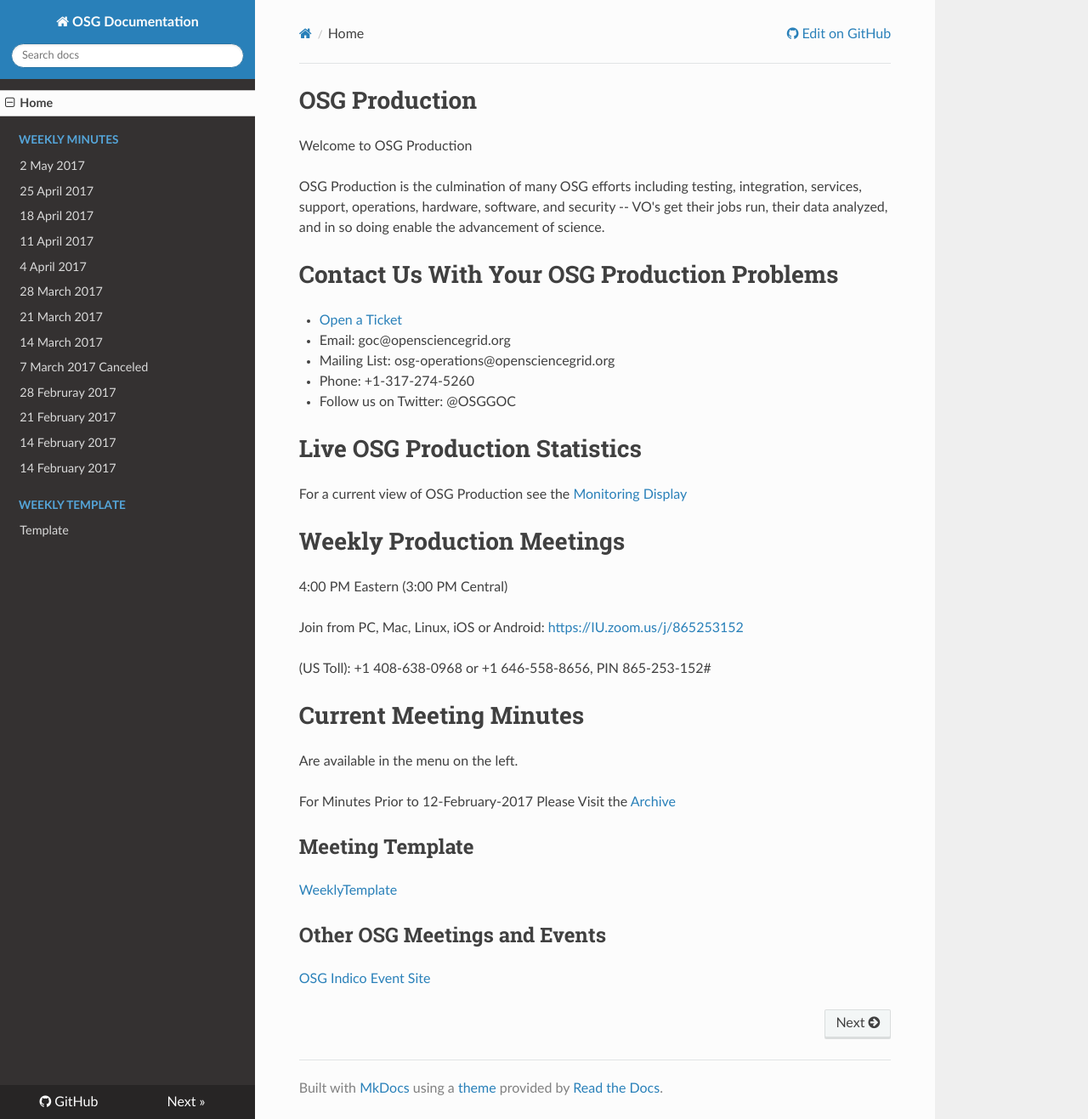
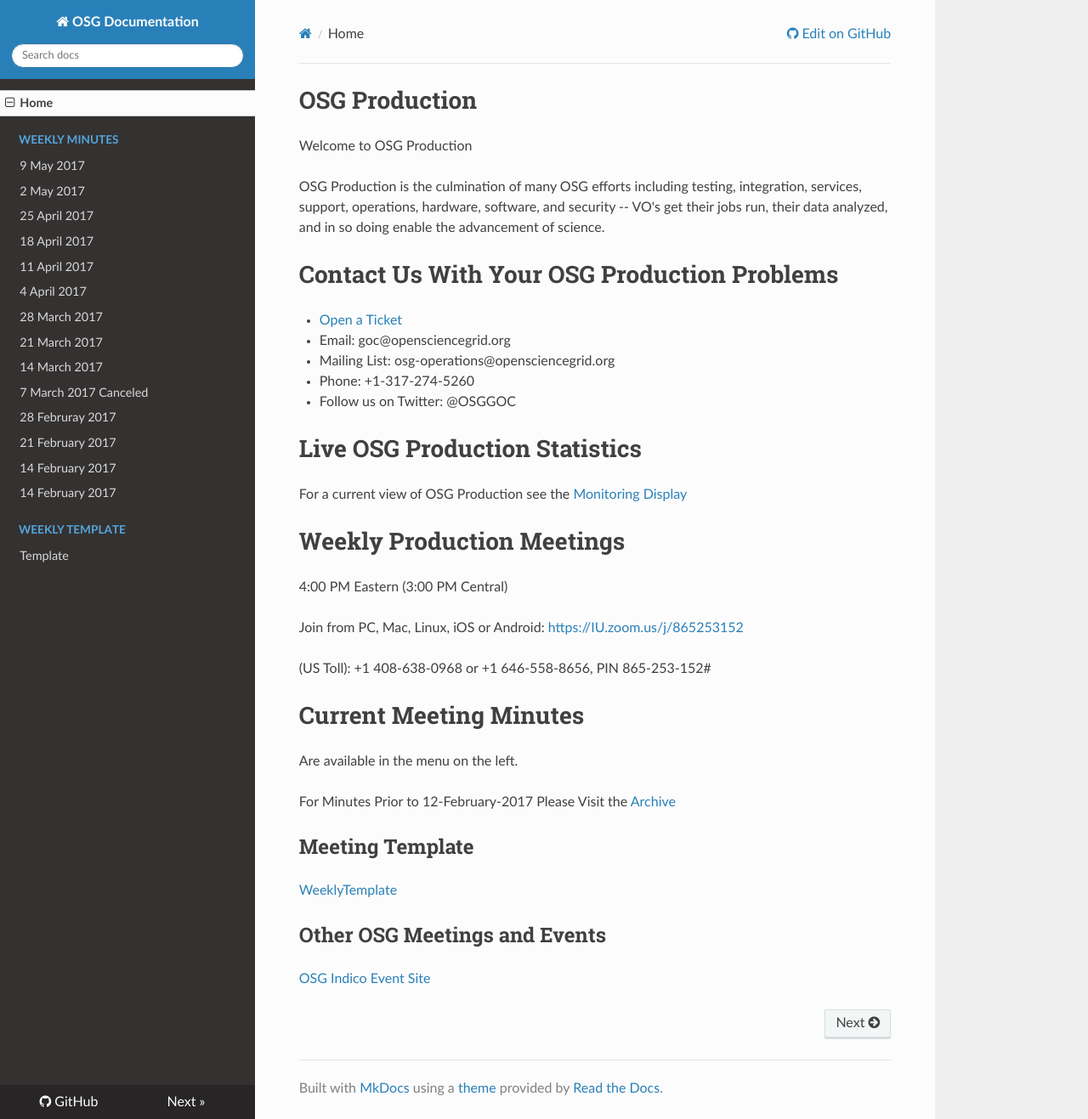
Before and after one commit to zsshah/production, an MkDocs documentation site: the page built from docs/index.md, in a window 1280 px wide and 1317 px high. Shown: the whole window at 85% size. Built offline with MkDocs 1.6.1, drawn with Linux system fonts in a browser that asks for light colours; nearby versions of some CDN libraries; old or Windows-style settings are respelled for this version of MkDocs.

Commit message:
Update mkdocs.yml

```diff
--- a/mkdocs.yml
+++ b/mkdocs.yml
@@ -9,6 +9,7 @@ extra_css:
 pages:
 - Home: 'index.md'
 - Weekly Minutes:
+  - '9 May 2017': 'WeeklyMinutes/09May2017.md'
   - '2 May 2017': 'WeeklyMinutes/02May2017.md'
   - '25 April 2017': 'WeeklyMinutes/25April2017.md'
   - '18 April 2017': 'WeeklyMinutes/18April2017.md'
```
